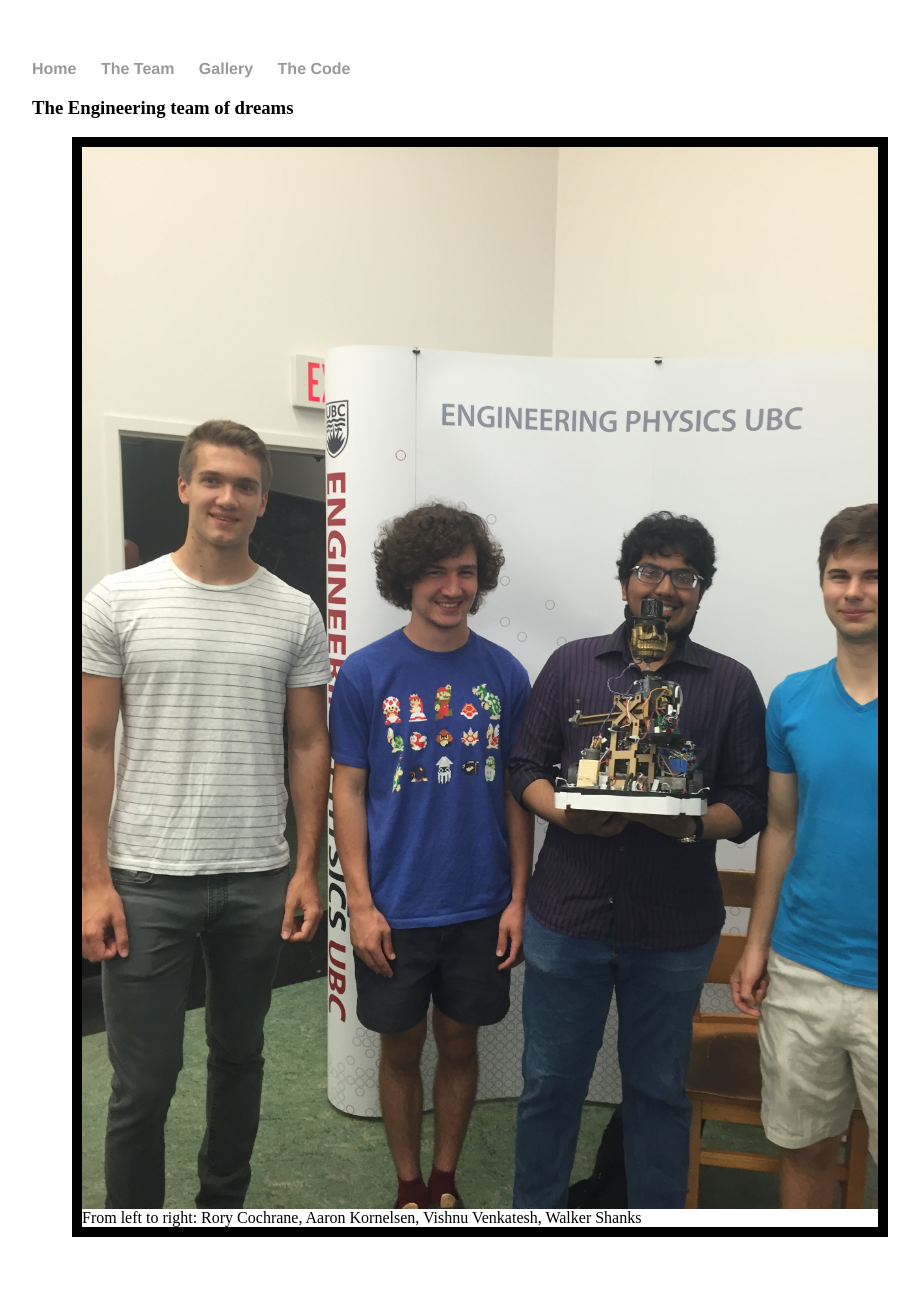
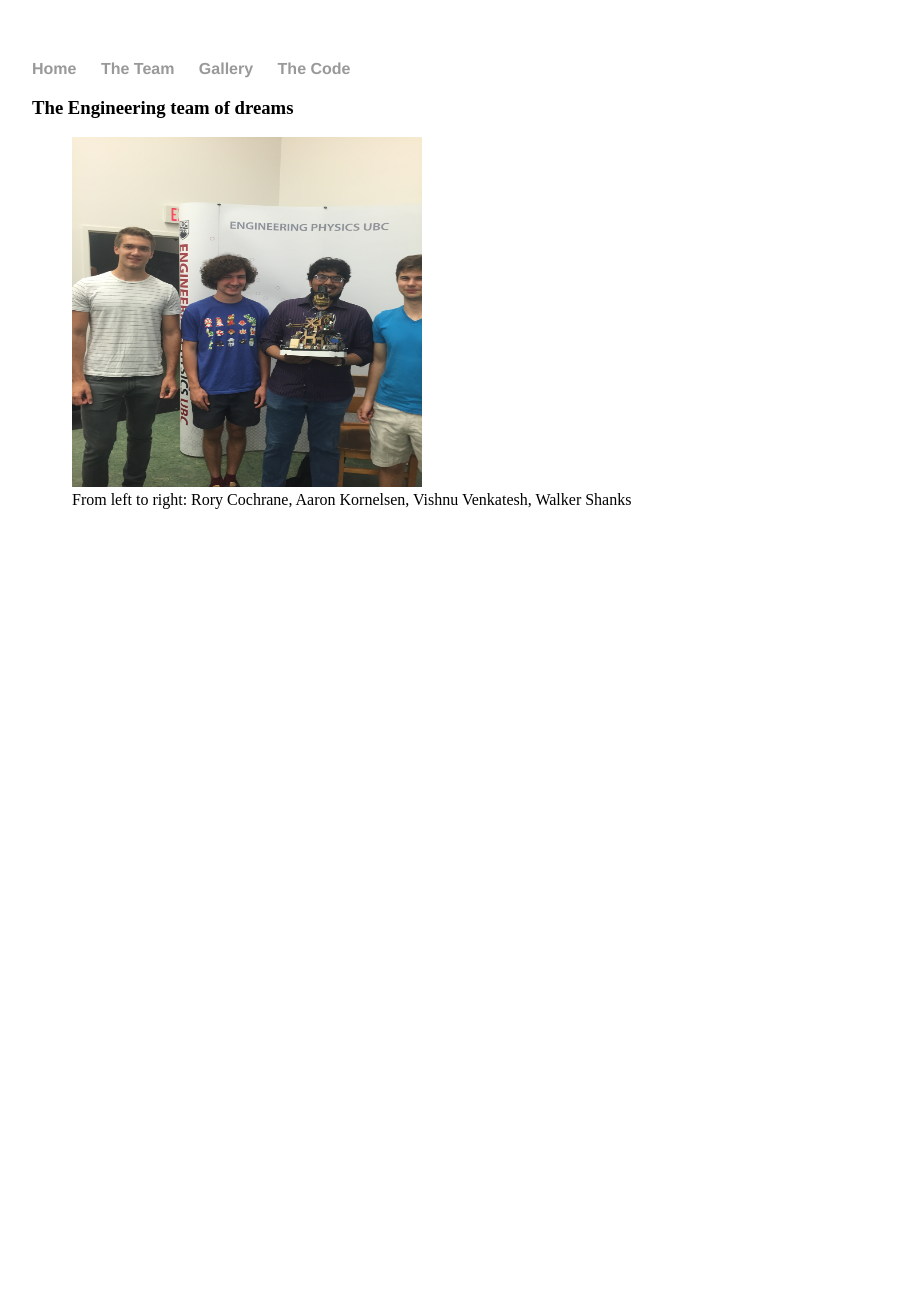
Before and after one commit to walkershanks/walkershanks.github.io, a Jekyll site: the page built from The-Team/index.html, in a window 1280 px wide. Shown: the whole page, without its empty margins (160-1079 px from the left). Built offline with Jekyll 4.4.1, drawn with Linux system fonts in a browser that asks for light colours; after the commit the page ends 900 px from its top, so only the background shows below that.

Commit message:
Update main.css

```diff
--- a/css/main.css
+++ b/css/main.css
@@ -36,20 +36,9 @@ footer {
 }
 
 .gallery_items img {
-    position: relative;
     display: inline;
     float: left;
     margin: 25px;
     height: 200px;
     width: 200px;
 }
-
-figure {
-    border: 10px solid #000;
-    position: relative;
-}
-figure img {
-    display: block;
-    width: 100%;
-    height: auto;
-}
```
